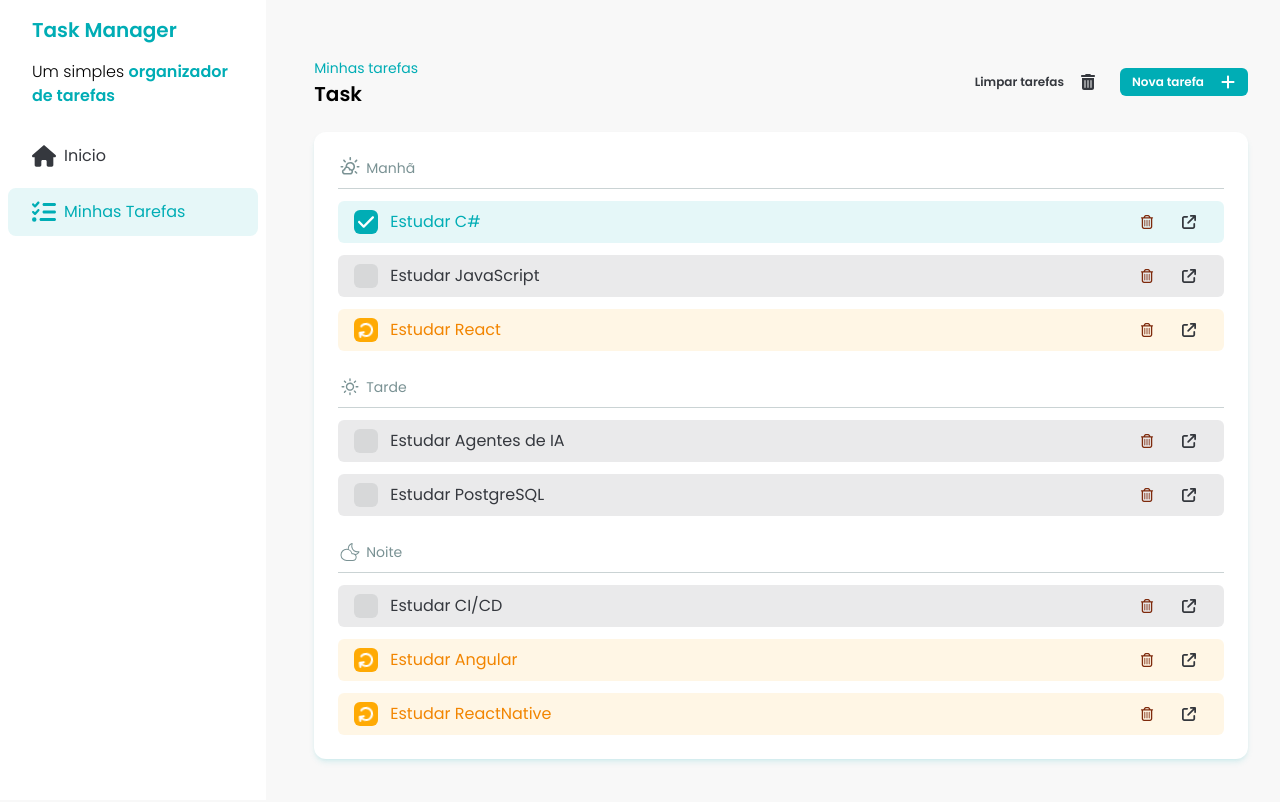
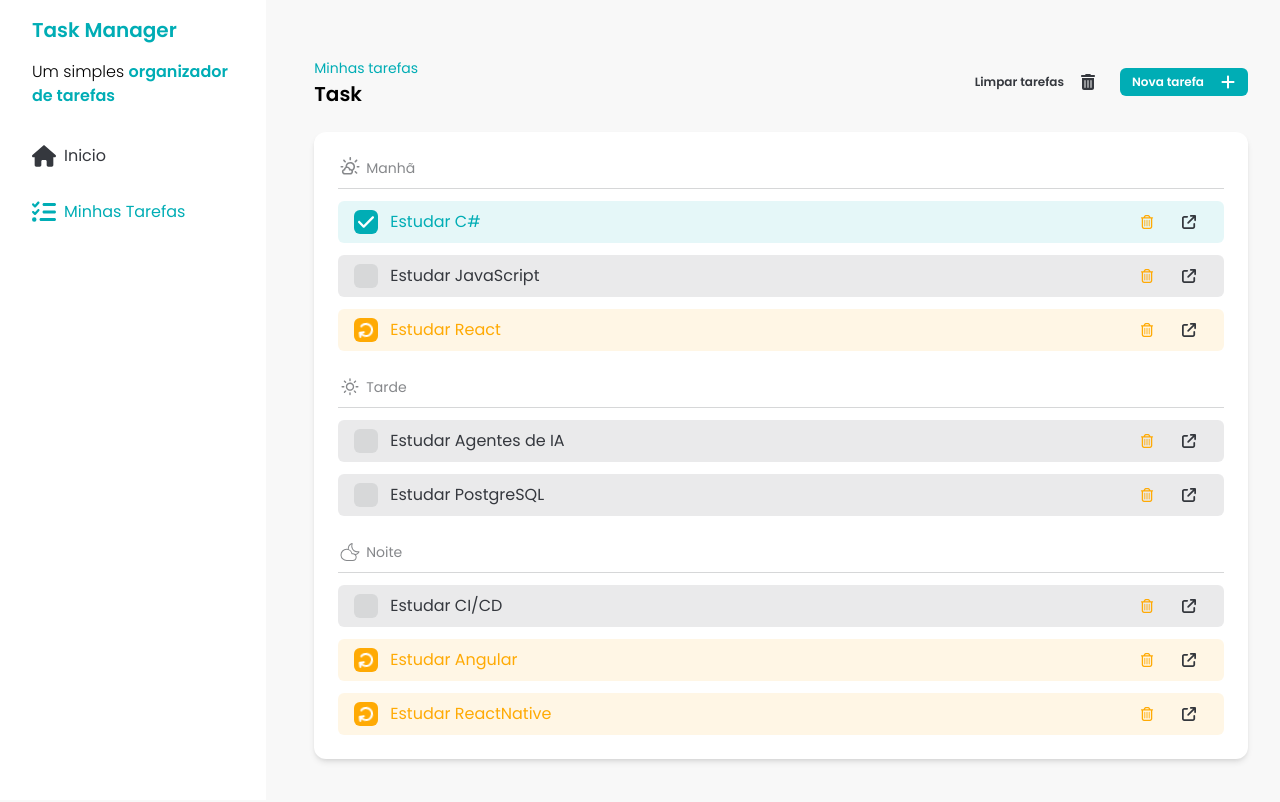
Before and after one commit to erickcred/estudo-react, a React (Vite) app in the folder task-manager/: page / in a window 1280 px wide. Shown: the top 802 px of the page. Built offline with nearby package versions, Linux system fonts and the light colour scheme.

Commit message:
feat: separing css colors in index.css

```diff
--- a/task-manager/src/components/Button.jsx
+++ b/task-manager/src/components/Button.jsx
@@ -16,23 +16,23 @@ export default function Button({
   const getVariantClasses = () => {
     switch (variant) {
       case "primary":
-        return "bg-[#00adb5]/30 text-[#00adb5]";
+        return "bg-[var(--primary)]/30 text-[var(--primary)]";
       case "primary-outline":
-        return "text-[#00adb5]";
+        return "text-[var(--primary)]";
       case "secondary":
-        return "bg-[#35383e]/30 text-[#35383e]";
+        return "bg-[var(--secondary)]/30 text-[var(--secondary)]";
       case "secondary-outline":
-        return "text-[#35383e]";
+        return "text-[var(--secondary)]";
       case "warning":
-        return "bg-orange-500/30 text-orange-900";
+        return "bg-[var(--warning)]/30 text-[var(--warning)]";
       case "warning-outline":
-        return "text-orange-900";
+        return "text-[var(--warning)]";
       case "danger":
-        return "bg-red-500/30 text-red-900";
+        return "bg-[var(--danger)]/30 text-[var(--danger)]";
       case "danger-outline":
-        return "text-red-900";
+        return "text-[var(--danger)]";
       default:
-        return "bg-[#00adb5] text-white";
+        return "bg-[var(--primary)] text-white";
     }
   };
 
--- a/task-manager/src/components/Header.jsx
+++ b/task-manager/src/components/Header.jsx
@@ -4,7 +4,7 @@ export default function Header({ title, subTitle, className, children }) {
       className={`flex justify-between items-center rounded-xl ${className}`}
     >
       <div>
-        <span className="text-[#00adb5] text-sm">{subTitle}</span>
+        <span className="text-[var(--primary)] text-sm">{subTitle}</span>
         <h2 className="text-xl font-semibold">{title}</h2>
       </div>
       {children}
--- a/task-manager/src/components/Input.jsx
+++ b/task-manager/src/components/Input.jsx
@@ -2,12 +2,12 @@ export default function Input(props) {
   return (
     <input
       className={props.className}
-      type="text"
+      type={props.type}
       placeholder={props.placeholder}
       onChange={props.onChange}
       onChangeCapture={props.onChangeCapture}
       onKeyDown={props.onKeyDown}
       value={props.velue}
     />
-  )
+  );
 }
--- a/task-manager/src/components/Sidebar.jsx
+++ b/task-manager/src/components/Sidebar.jsx
@@ -5,11 +5,13 @@ export default function Sidebar({ className }) {
   return (
     <div className={`min-w-[252px] h-screen bg-white ${className}`}>
       <div className="py-4 px-8 space-y-4">
-        <h1 className="font-semibold text-xl text-[#00adb5]">Task Manager</h1>
+        <h1 className="font-semibold text-xl text-[var(--primary)]">
+          Task Manager
+        </h1>
 
         <p className="font-light">
           Um simples{" "}
-          <span className="text-[#00adb5] font-semibold">
+          <span className="text-[var(--primary)] font-semibold">
             organizador de tarefas
           </span>
         </p>
--- a/task-manager/src/components/SidebarButton.jsx
+++ b/task-manager/src/components/SidebarButton.jsx
@@ -3,8 +3,8 @@ export default function SidebarButton({ isActive, children }) {
     <a
       className={`w-full flex gap-2 items-center flex-wrap
         transition-all delay-150 duration-150 ease-in-out
-       hover:text-white hover:bg-[#00adb5] py-3 px-6 rounded-lg
-       ${isActive ? "bg-[#e6f7f8] text-[#00adb5]" : "text-[#35383e]"}`}
+       hover:text-white hover:bg-[var(--primary)] py-3 px-6 rounded-lg
+       ${isActive ? "bg-white text-[var(--primary)]" : "text-[var(--secondary)]"}`}
       href="#"
     >
       {children}
--- a/task-manager/src/components/TaskItem/TaskItem.jsx
+++ b/task-manager/src/components/TaskItem/TaskItem.jsx
@@ -11,13 +11,14 @@ import {
   getStatusClasses as getStatusClasses,
   handleChengedCheck as handleChengedCheck,
 } from "./actions";
+import Input from "../Input";
 
 export default function TaskItem({ task, setTasks }) {
   const getStatusIconClasses = (status) => {
     switch (status) {
       case "inprogress":
         return {
-          class: "bg-[#ffaa04]",
+          class: "bg-[var(--warning)]",
           icon: (
             <FaArrowRotateRight
               size={20}
@@ -28,12 +29,12 @@ export default function TaskItem({ task, setTasks }) {
         };
       case "done":
         return {
-          class: "bg-[#00adb5]",
+          class: "bg-[var(--primary)]",
           icon: <FaCheck size={20} color="white" />,
         };
       default:
         return {
-          class: "bg-[#35383e]/10",
+          class: "bg-[var(--secondary)]/10",
           icon: null,
         };
     }
@@ -45,7 +46,7 @@ export default function TaskItem({ task, setTasks }) {
       py-2 px-4 rounded-md relative text-bold transition delay-100 duration-100 ease-out`}
     >
       <div className="flex items-center gap-4">
-        <input
+        <Input
           type="checkbox"
           className="cursor-pointer size-[20px] appearance-none checked:none"
           onChange={() => handleChengedCheck(task, setTasks)}
--- a/task-manager/src/components/TaskItem/actions.jsx
+++ b/task-manager/src/components/TaskItem/actions.jsx
@@ -3,13 +3,13 @@ import { toast } from "sonner";
 export const getStatusClasses = (status) => {
   switch (status) {
     case "done":
-      return "bg-[#00adb5]/10 text-[#00adb5]";
+      return "bg-[var(--primary)]/10 text-[var(--primary)]";
     case "notstarted":
-      return "bg-[#35383e]/10 text-[#35383e]";
+      return "bg-[var(--secondary)]/10 text-[var(--secondary)]";
     case "inprogress":
-      return "bg-[#ffaa04]/10 text-[#f28500]";
+      return "bg-[var(--warning)]/10 text-[var(--warning)]";
     default:
-      return "bg-[#35383e]/10 text-[#35383e]";
+      return "bg-[var(--secondary)]/10 text-[var(--secondary)]";
   }
 };
 
--- a/task-manager/src/components/TaskSeparator.jsx
+++ b/task-manager/src/components/TaskSeparator.jsx
@@ -1,7 +1,10 @@
 export default function TaskSeparator({ title, icon, children }) {
   return (
     <div className="space-y-3">
-      <div className="flex items-center gap-1 text-[#7a9294] pb-2 border-b border-solid border-b-[#7a9294]/40">
+      <div
+        className="flex items-center gap-1 text-[var(--secondary)]/60
+        pb-2 border-b border-solid border-b-[var(--secondary)]/20"
+      >
         {icon}
         <p className="text-sm">{title}</p>
       </div>
--- a/task-manager/src/index.css
+++ b/task-manager/src/index.css
@@ -133,3 +133,9 @@
     @apply bg-[#f8f8f8];
   }
 }
+:root {
+  --primary: #00adb5;
+  --secondary: #35383e;
+  --warning: #ffaa04;
+  --danger: #ff2600;
+}
--- a/task-manager/src/pages/Task/Tasks.jsx
+++ b/task-manager/src/pages/Task/Tasks.jsx
@@ -40,7 +40,7 @@ export default function Tasks() {
         </div>
       </Header>
 
-      <div className="p-6 rounded-xl bg-white space-y-6 shadow-md shadow-[#00adb5]/12">
+      <div className="p-6 rounded-xl bg-white space-y-6 shadow-md shadow-[var(--primary)]/12">
         <TaskSeparator title="Manhã" icon={<WiDaySunnyOvercast size={24} />}>
           {getTasksMorning.map(
             (item) =>
```
